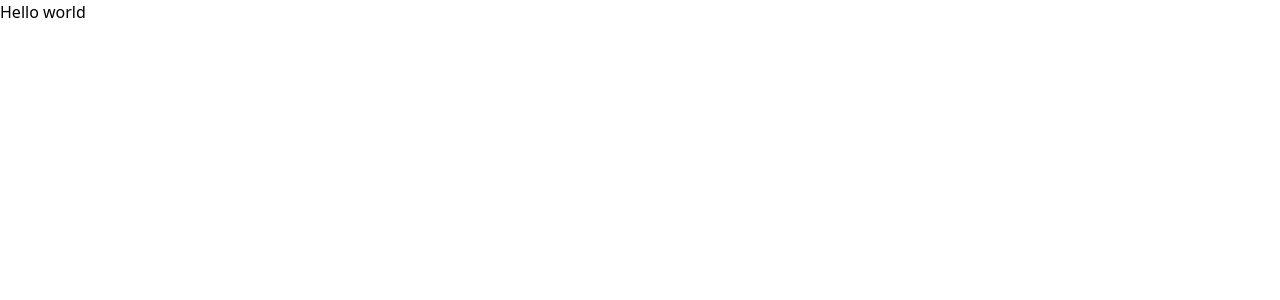
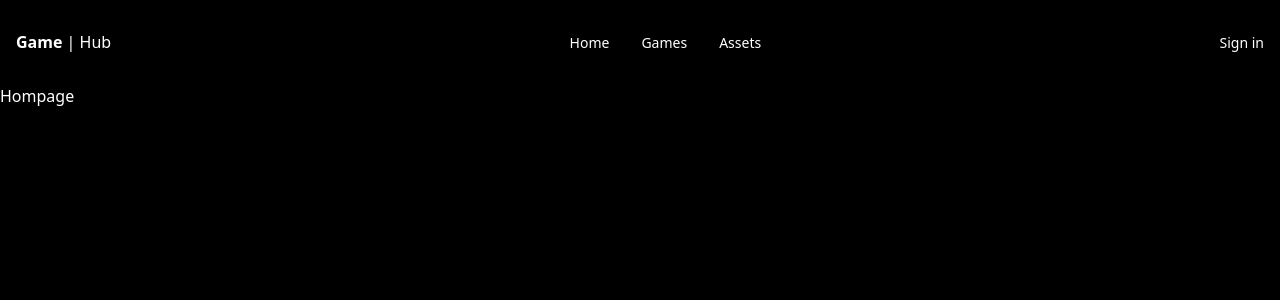
Before and after one commit to hthaitai/swd-gamehub, a React (Vite) app: page / in a window 1280 px wide. Shown: the top 300 px of the page. Built offline with nearby package versions, Linux system fonts and the light colour scheme.

Commit message:
Add navbar and routing

```diff
--- a/package.json
+++ b/package.json
@@ -12,7 +12,8 @@
   "dependencies": {
     "@tailwindcss/vite": "^4.0.3",
     "react": "^18.3.1",
-    "react-dom": "^18.3.1"
+    "react-dom": "^18.3.1",
+    "react-router-dom": "^7.1.5"
   },
   "devDependencies": {
     "@eslint/js": "^9.17.0",
--- a/src/App.jsx
+++ b/src/App.jsx
@@ -1,9 +1,22 @@
+import { BrowserRouter as Router, Routes, Route, Link } from "react-router-dom"
+import HomePage from "./pages/HomePage"
+import Games from "./pages/Games"
+import Assets from "./pages/Assets"
+import Layout from "./pages/Layout"
+import "./css/styles.css"
+
 function App() {
   return (
-    <div className="flex items-center justify-center h-screen">
-      <h1 className="text-3xl font-bold ">Hello world</h1>
-    </div>
-  );
+    <Router>
+      <Routes>
+        <Route path="/" element={<Layout />}>
+          <Route index element={<HomePage />} />
+          <Route path="/games" element={<Games />} />
+          <Route path="/assets" element={<Assets />} />
+        </Route>
+      </Routes>
+    </Router>
+  )
 }
 
-export default App;
+export default App
--- /dev/null
+++ b/src/components/NavBar.jsx
@@ -0,0 +1,26 @@
+import React from "react"
+import { Link } from "react-router-dom"
+
+const NavBar = () => {
+  return (
+    <nav className="navbar">
+      <h1 className="logo">
+        <span className="bold">Game</span> | Hub
+      </h1>
+      <ul className="navbar-list">
+        <li className="navbar-item">
+          <Link to="/">Home</Link>
+        </li>
+        <li className="navbar-item">
+          <Link to="/games">Games</Link>
+        </li>
+        <li className="navbar-item">
+          <Link to="/assets">Assets</Link>
+        </li>
+      </ul>
+      <button className="sign-in-btn">Sign in</button>
+    </nav>
+  )
+}
+
+export default NavBar
--- /dev/null
+++ b/src/css/styles.css
@@ -0,0 +1,33 @@
+body {
+  background-color: black;
+  color: white;
+}
+
+/* Navbar */
+.logo {
+  padding: 16px;
+}
+
+.bold {
+  font-weight: bold;
+}
+
+.navbar {
+  display: flex;
+  justify-content: space-between;
+  align-items: center;
+  height: 84px;
+}
+
+.navbar-list {
+  display: flex;
+  font-size: 14px;
+}
+.navbar-item {
+  padding: 0 16px;
+}
+
+.sign-in-btn {
+  padding: 0 16px;
+  font-size: 14px;
+}
--- /dev/null
+++ b/src/pages/Assets.jsx
@@ -0,0 +1,9 @@
+import React from 'react'
+
+const Assets = () => {
+  return (
+    <div>Assets</div>
+  )
+}
+
+export default Assets
--- /dev/null
+++ b/src/pages/Games.jsx
@@ -0,0 +1,9 @@
+import React from 'react'
+
+const Games = () => {
+  return (
+    <div>Games</div>
+  )
+}
+
+export default Games
--- /dev/null
+++ b/src/pages/HomePage.jsx
@@ -0,0 +1,7 @@
+import React from "react"
+
+const HomePage = () => {
+  return <div>Hompage</div>
+}
+
+export default HomePage
--- /dev/null
+++ b/src/pages/Layout.jsx
@@ -0,0 +1,14 @@
+import React from "react"
+import { Outlet } from "react-router-dom"
+import NavBar from "../components/NavBar"
+
+const Layout = () => {
+  return (
+    <div>
+      <NavBar />
+      <Outlet />
+    </div>
+  )
+}
+
+export default Layout
```
Also changed, not shown: 1 other file (tests, documents, lock files or other folders).
